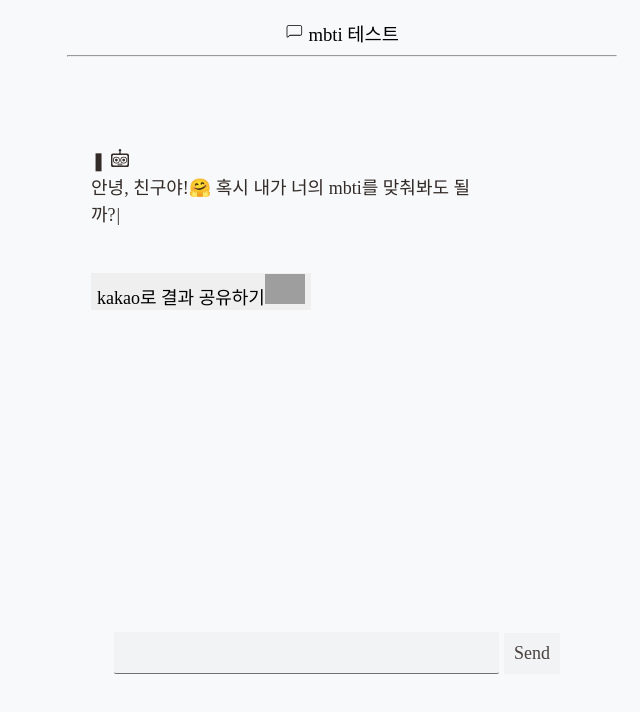
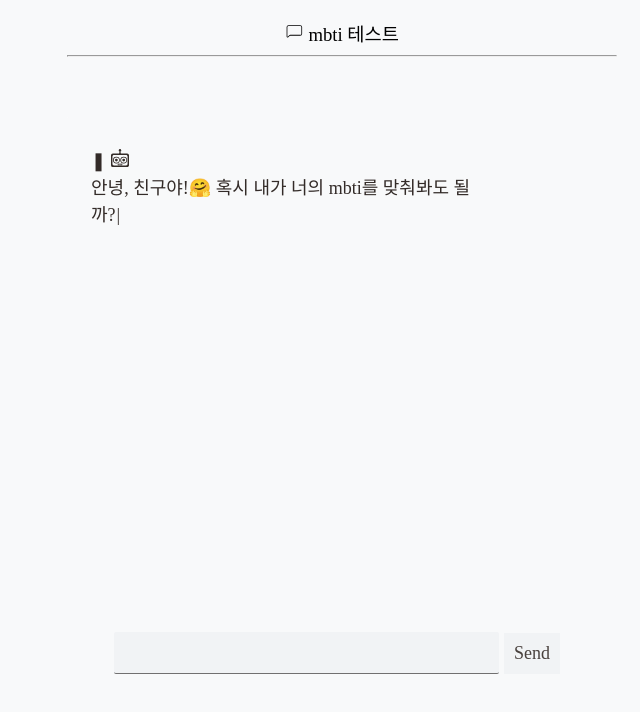
Before and after one commit to ldh-Hoon/Chatbot_Mbti_Test, a Next.js app in the folder frontend/fine-tuning-chatbot/: page / in a window 1280 px wide. Shown: the top 712 px of the page, without its empty margins (298-938 px from the left). Built offline with nearby package versions, Linux system fonts and the light colour scheme; grey boxes are pictures that could not be loaded; a web font is replaced by a local one.

Commit message:
kakao share

```diff
--- a/frontend/fine-tuning-chatbot/pages/index.js
+++ b/frontend/fine-tuning-chatbot/pages/index.js
@@ -15,7 +15,7 @@ var user_log = '';
 var top_pred = 0;
 
 var need_ans_add = 0;
-var need_user_log_len = 80;
+var need_user_log_len = 2;
 var ending = 0;
 var mid_check = 0;
 const max_tern = 20;
@@ -127,8 +127,6 @@ const ChatApp = () => {
     };
     setMessages([initialBotMessage]);
 
-    var botResponseMessage3 = { text: "_kakao공유하기", isUser: false }; // kakao 공유하기 말풍선
-    setMessages((prevMessages) => [...prevMessages, botResponseMessage3]);
     scrollToBottom();
   }, [ ]);
 
```
